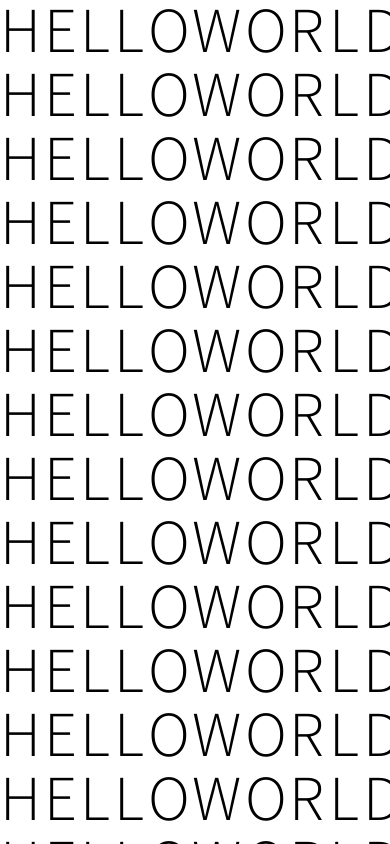
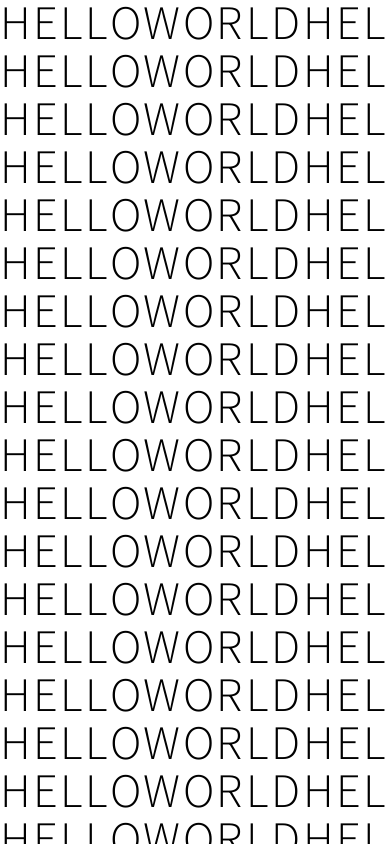
Before and after one commit to mikefey/variable-font-experiment, a plain HTML site: page index.html in a window 390 px wide. Drawn offline with Linux system fonts and the light colour scheme.

Commit message:
Decrease font size for mobile

```diff
--- a/style.css
+++ b/style.css
@@ -97,8 +97,8 @@ html, body {
 }
 
 body {
-  font-size: 4rem;
-  line-height: 4rem;
+  font-size: 3rem;
+  line-height: 3rem;
   position: absolute;
   width: 100%;
 }
```
